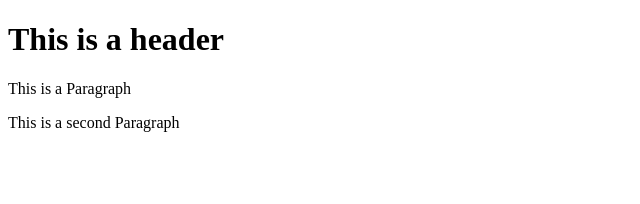
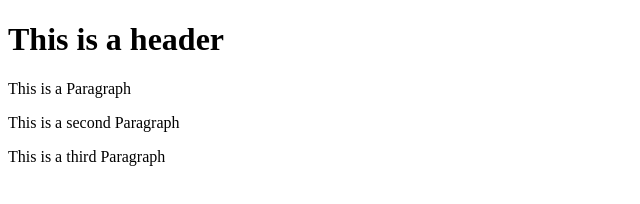
Before and after one commit to garreyxu/FullStackLearning, a website: page index.html in a window 1280 px wide. Shown: the whole page, without its empty margins (0-640 px from the left). Drawn offline with Linux system fonts and the light colour scheme.

Commit message:
forth commit

```diff
--- a/index.html
+++ b/index.html
@@ -6,5 +6,6 @@
         <h1>This is a header</h1>
         <p>This is a Paragraph</p>
         <p>This is a second Paragraph</p>
+        <p>This is a third Paragraph</p>
     </body>
 </html>
```
Also changed, not shown: package.json (added, +24 -0 lines), 3 other files.
